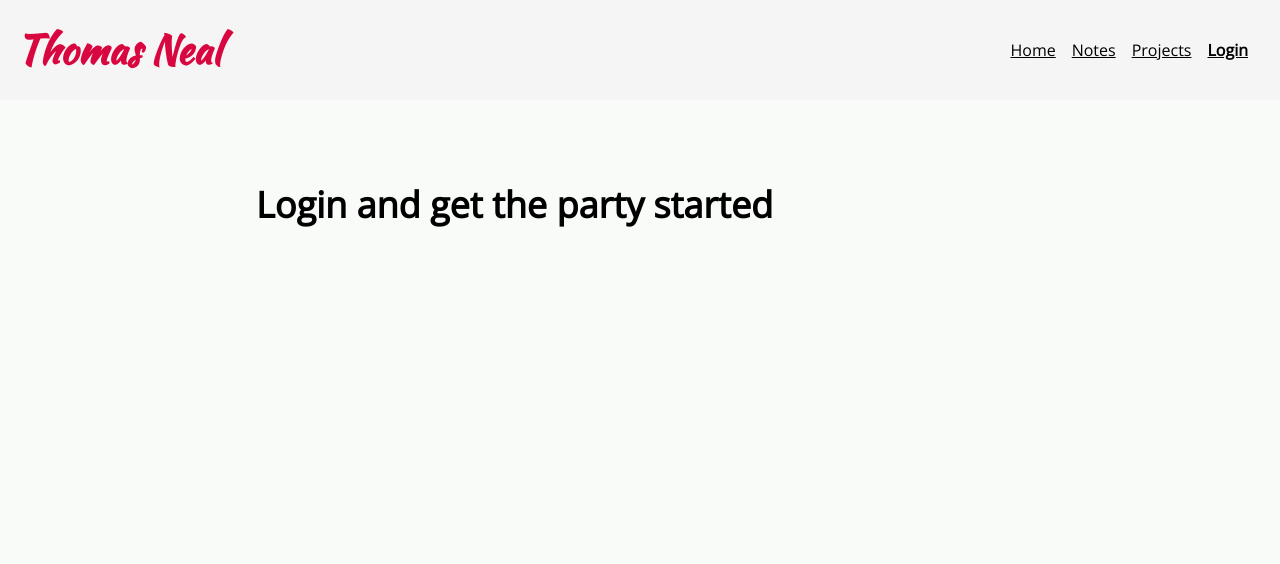
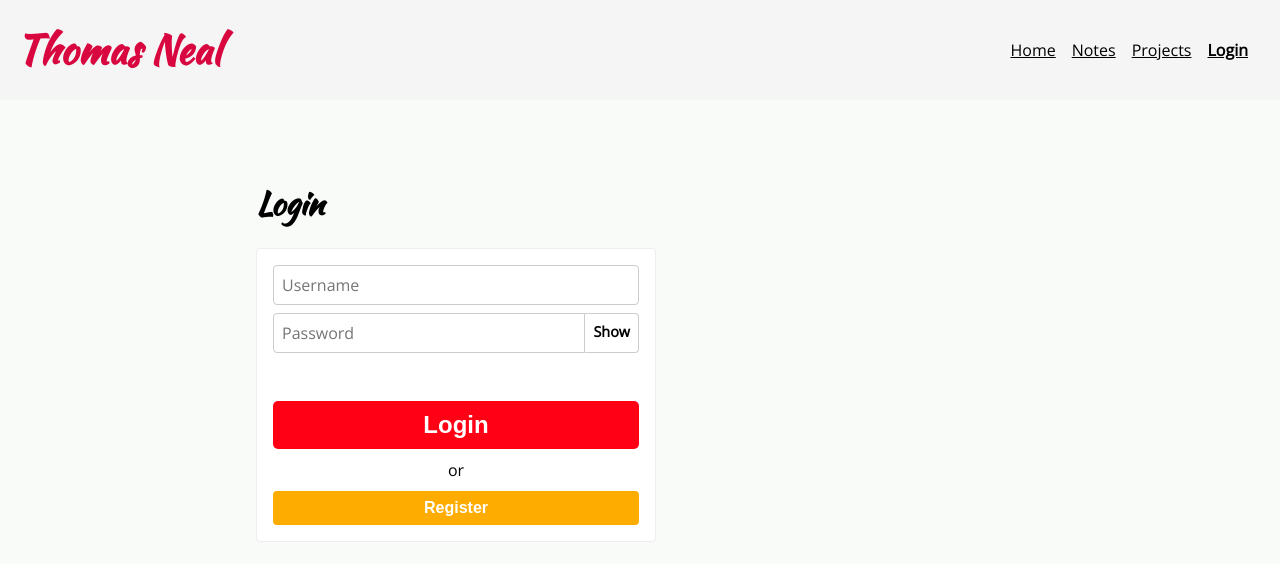
Before and after one commit to nealthom/thesite, a React (Create React App) app: page /login in a window 1280 px wide. Shown: the top 564 px of the page. Built offline with nearby package versions, Linux system fonts and the light colour scheme.

Commit message:
updated login page

```diff
--- a/src/components/pages/Login.js
+++ b/src/components/pages/Login.js
@@ -1,19 +1,99 @@
-import React from "react";
+import React, { useState, useEffect } from "react";
+import {
+  PageLayout,
+  Input,
+  PasswordInput,
+  Button,
+  Spinner
+} from "components/common";
 import styled from "styled-components";
-import { PageLayout } from "components/common";
 
-const Content = styled.p`
-  font-size: 1.25rem;
-  font-weight: bold;
-  @media (min-width: 768px) {
-    font-size: 2.25rem;
+const Form = styled.form`
+  width: 100%;
+  max-width: 400px;
+  background: white;
+  border: 1px solid #eee;
+  padding: 16px;
+  box-sizing: border-box;
+  color: black;
+  border-radius: 4px;
+
+  .alt-text {
+    text-align: center;
+    margin: 10px 0;
+  }
+
+  > ${Button}:first-of-type {
+    margin-top: 40px;
   }
 `;
 
+let timeout;
+
 export default function Login() {
+  const [formFields, setFormFields] = useState({ username: "", password: "" });
+  const [loading, setLoading] = useState(false);
+
+  function handleInputChange(e) {
+    e.persist();
+    setFormFields((s) => ({
+      ...s,
+      [e.target.name]: e.target.value
+    }));
+  }
+
+  function handleSubmit(e) {
+    e.preventDefault();
+    setLoading(true);
+    timeout = setTimeout(() => {
+      setLoading(false);
+    }, 2000);
+  }
+
+  useEffect(() => {
+    return () => {
+      if (timeout) {
+        clearTimeout(timeout);
+      }
+    };
+  }, []);
+
   return (
     <PageLayout>
-      <Content>Login and get the party started</Content>
+      <h1>Login</h1>
+      <Form onSubmit={handleSubmit}>
+        {loading ? (
+          <Spinner />
+        ) : (
+          <>
+            <Input
+              name="username"
+              placeholder="Username"
+              onChange={handleInputChange}
+              value={formFields.username}
+              type="text"
+            />
+
+            <PasswordInput
+              name="password"
+              onChange={handleInputChange}
+              value={formFields.password}
+            />
+          </>
+        )}
+
+        <Button large type="submit" disabled={loading}>
+          {loading ? "Loading..." : "Login"}
+        </Button>
+        {!loading && (
+          <>
+            <div className="alt-text">or</div>
+            <Button secondary type="buttom">
+              Register
+            </Button>
+          </>
+        )}
+      </Form>
     </PageLayout>
   );
 }
```
